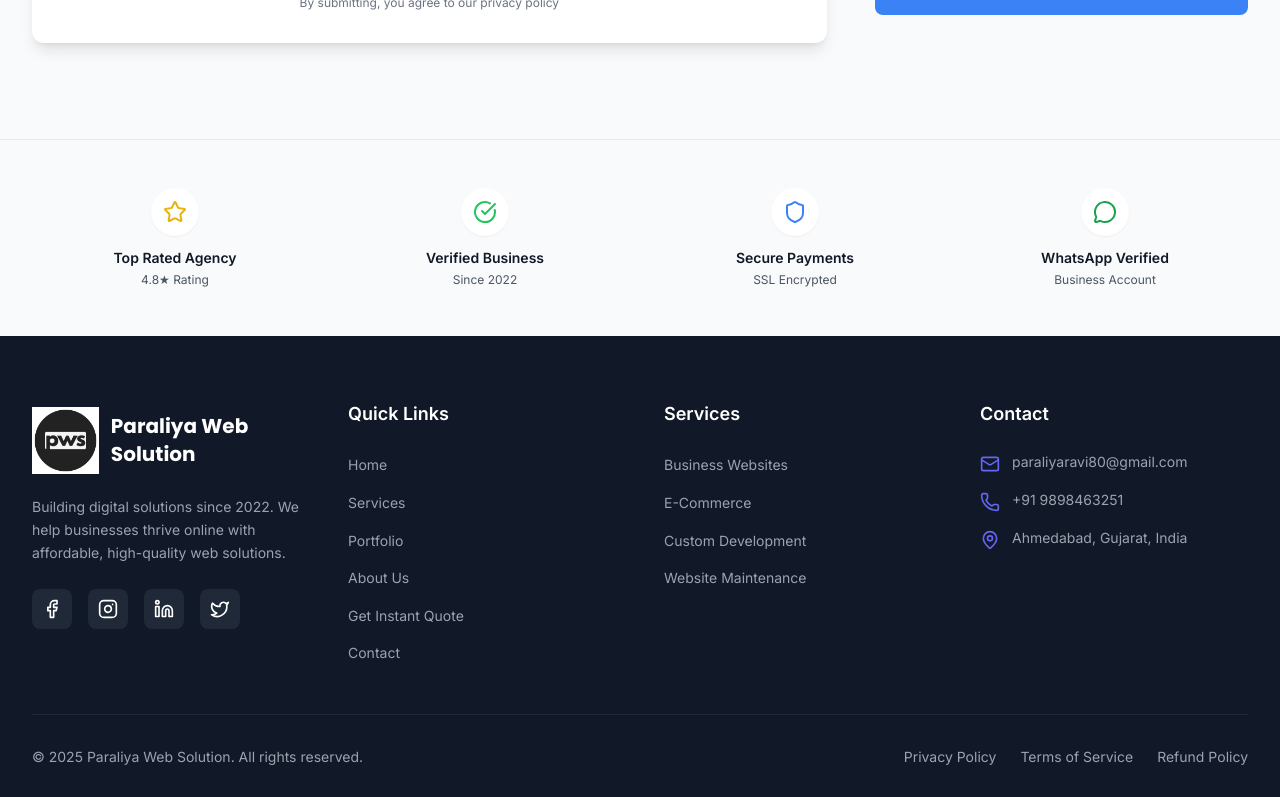
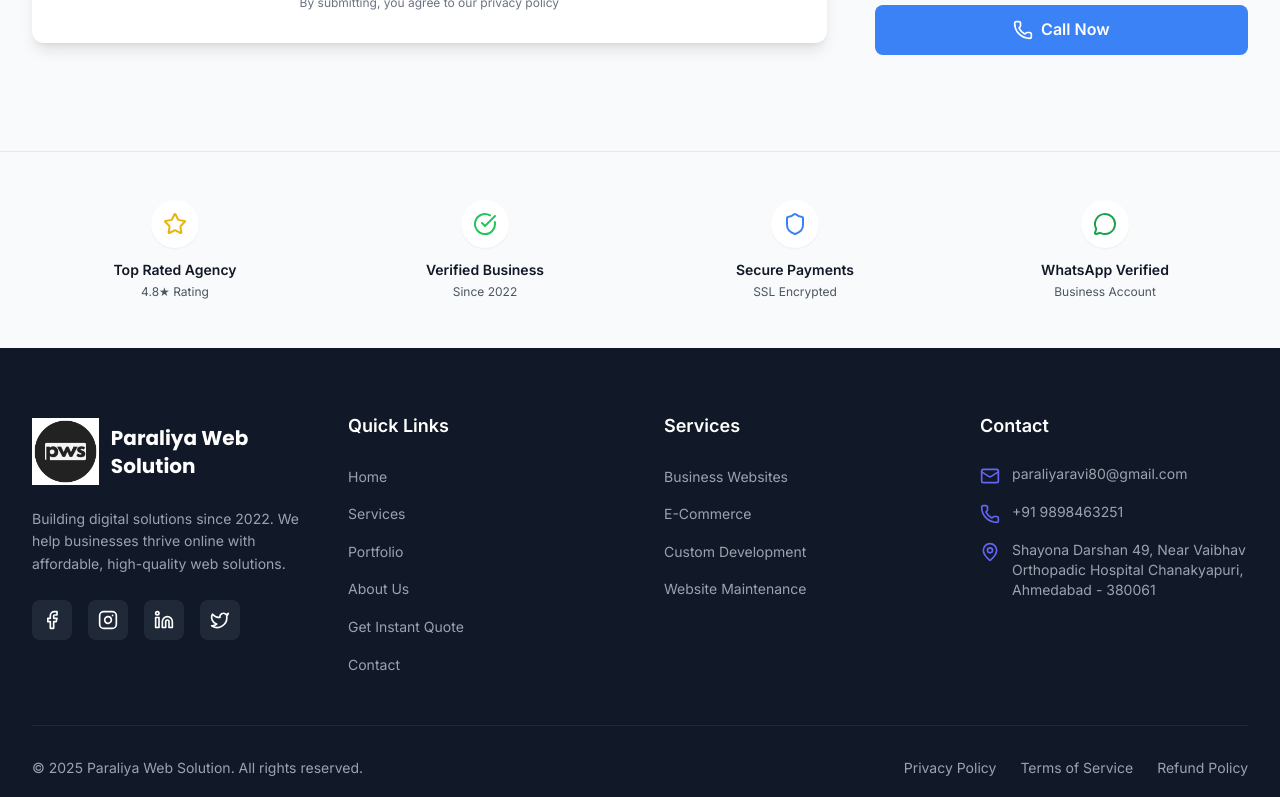
Before and after one commit to RaviparaliyaRP/paraliyawebsolution, a Next.js app: page /contact in a window 1280 px wide. Shown: the part 1515-2312 px from the top of the page. Built offline with nearby package versions, Linux system fonts and the light colour scheme.

Commit message:
all changes

```diff
--- a/src/app/layout.tsx
+++ b/src/app/layout.tsx
@@ -19,7 +19,7 @@ const poppins = Poppins({
 export const metadata: Metadata = {
   title: "Paraliya Web Solution - Professional Web Development Services in Ahmedabad",
   description: "Transform your business with custom web solutions. We build fast, modern websites that turn visitors into customers. Trusted by 50+ businesses across India.",
-  keywords: "web development, website design, e-commerce, custom applications, Ahmedabad, Gujarat, India",
+  keywords: "web development, website design, e-commerce, custom applications, Shayona Darshan 49, Near Vaibhav Orthopadic Hospital Chanakyapuri, Ahmedabad - 380061",
   authors: [{ name: "Paraliya Web Solution" }],
   creator: "Paraliya Web Solution",
   publisher: "Paraliya Web Solution",
--- a/src/app/privacy/page.tsx
+++ b/src/app/privacy/page.tsx
@@ -90,7 +90,7 @@ export default function PrivacyPage() {
           <ul>
             <li>Email: paraliyaravi80@gmail.com</li>
             <li>Phone: +91 9898463251</li>
-            <li>Address: Ahmedabad, Gujarat, India</li>
+            <li>Address: Shayona Darshan 49, Near Vaibhav Orthopadic Hospital Chanakyapuri, Ahmedabad - 380061</li>
           </ul>
         </div>
       </div>
--- a/src/app/terms/page.tsx
+++ b/src/app/terms/page.tsx
@@ -104,7 +104,7 @@ export default function TermsPage() {
           <ul>
             <li>Email: paraliyaravi80@gmail.com</li>
             <li>Phone: +91 9898463251</li>
-            <li>Address: Ahmedabad, Gujarat, India</li>
+            <li>Address: Shayona Darshan 49, Near Vaibhav Orthopadic Hospital Chanakyapuri, Ahmedabad - 380061</li>
           </ul>
         </div>
       </div>
--- a/src/components/layout/Footer.tsx
+++ b/src/components/layout/Footer.tsx
@@ -154,7 +154,7 @@ const Footer = () => {
               <li className="flex items-start space-x-3">
                 <MapPin className="w-5 h-5 text-accent-purple mt-0.5 flex-shrink-0" />
                 <span className="text-gray-400 text-sm">
-                  Ahmedabad, Gujarat, India
+                  Shayona Darshan 49, Near Vaibhav Orthopadic Hospital Chanakyapuri, Ahmedabad - 380061
                 </span>
               </li>
             </ul>
--- a/src/components/sections/ContactForm.tsx
+++ b/src/components/sections/ContactForm.tsx
@@ -142,7 +142,7 @@ const ContactForm = () => {
     {
       icon: MapPin,
       label: 'Address',
-      value: 'Ahmedabad, Gujarat, India',
+      value: 'Shayona Darshan 49, Near Vaibhav Orthopadic Hospital Chanakyapuri, Ahmedabad - 380061',
       href: null,
     },
   ];
```
Also changed, not shown: 2 other files (tests, documents, lock files or other folders).
